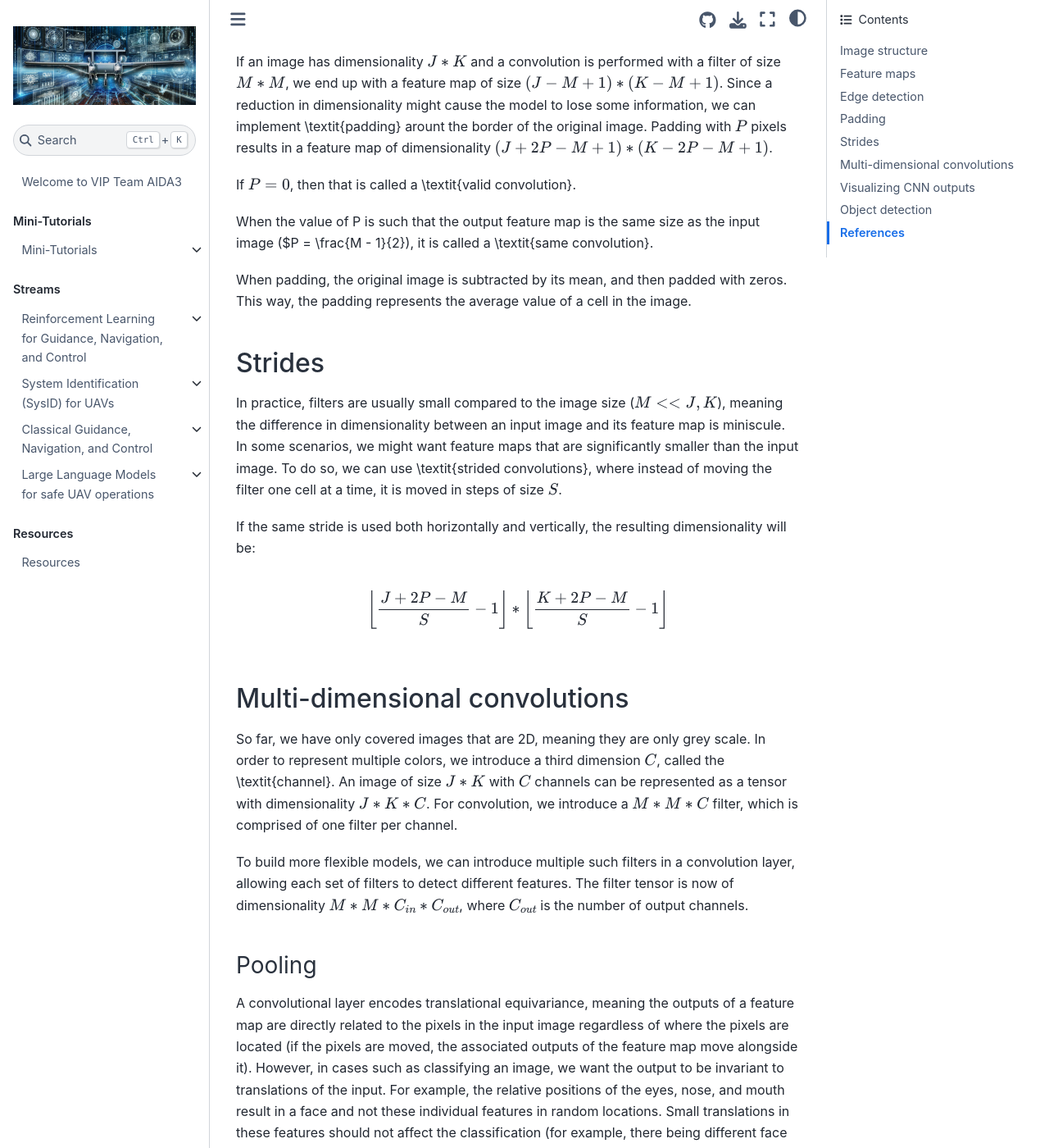
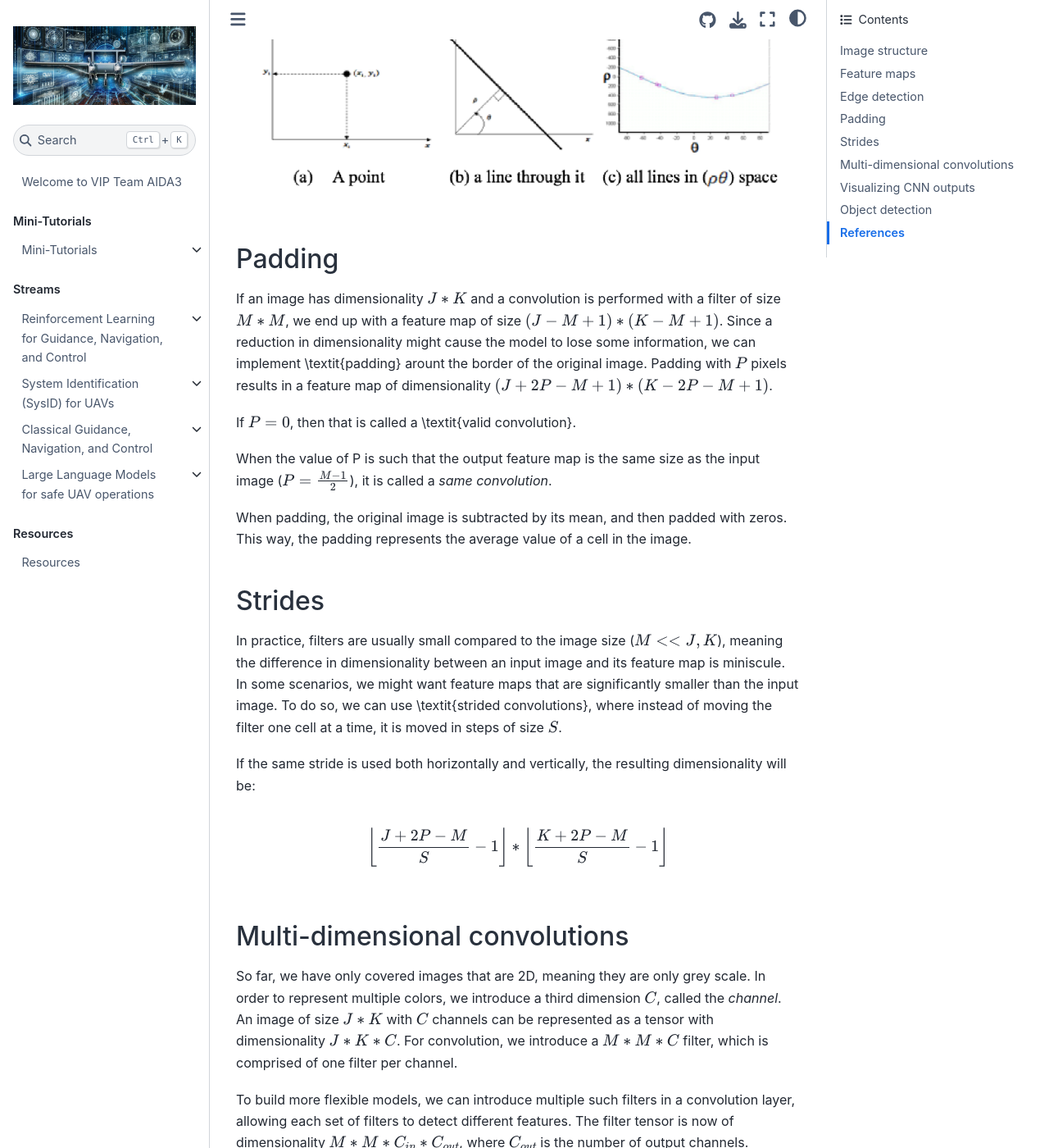
Before and after one commit to VIP-Team-AIDA3/VIP-Team-AIDA3.github.io, a Jupyter Book: the page built from mini-tutorials/computer_vision_basics.md, in a window 1280 px wide and 1400 px high, scrolled down 2758 px. Shown: the whole window at 82% size. Built offline with Jupyter Book 1.0.4 settings and Sphinx 7.4.7 and the Sphinx Book theme 1.1.4, drawn with Linux system fonts in a browser that asks for light colours.

Commit message:
chore: check images

````diff
--- a/mini-tutorials/computer_vision_basics.md
+++ b/mini-tutorials/computer_vision_basics.md
@@ -45,13 +44,7 @@ Consider the traditional line equation $y = mx + c$, where $m$ is the slope and
 
 However, the traditional line equation for a Hough transform is usually not used as it is memory intensive ($-\infty < x, y < \infty$). Libraries usually implement the algorithm using polar coordinates in the form $x cos \theta + y sin \theta = \rho$, where $\rho$ is the norm between the origin and the line, and $\theta$ is the angle between $\rho$ and the horizontal $x$-axis.
 
-
-```{figure} figures/polar-line-hough.png
----
-name: polar-line-hough
-alt: How a point in the xy plane is visualizen in the parameter space.
----
-```
+![Representation of a point in the xy plane in the parameter space.](figures/polar-line-hough.png)
 
 ## Padding
 
@@ -59,7 +52,7 @@ If an image has dimensionality $J * K$ and a convolution is performed with a fil
 
 If $P = 0$, then that is called a \textit{valid convolution}.
 
-When the value of P is such that the output feature map is the same size as the input image ($P = \frac{M - 1}{2}), it is called a \textit{same convolution}.
+When the value of P is such that the output feature map is the same size as the input image ($P = \frac{M - 1}{2}$), it is called a *same convolution*.
 
 When padding, the original image is subtracted by its mean, and then padded with zeros. This way, the padding represents the average value of a cell in the image.
 
@@ -73,7 +66,7 @@ $$\left\lfloor \frac{J + 2P - M}{S} - 1 \right\rfloor * \left\lfloor \frac{K + 2
 
 ## Multi-dimensional convolutions
 
-So far, we have only covered images that are 2D, meaning they are only grey scale. In order to represent multiple colors, we introduce a third dimension $C$, called the \textit{channel}. An image of size $J * K$ with $C$ channels can be represented as a tensor with dimensionality $J * K * C$. For convolution, we introduce a $M * M * C$ filter, which is comprised of one filter per channel.
+So far, we have only covered images that are 2D, meaning they are only grey scale. In order to represent multiple colors, we introduce a third dimension $C$, called the *channel*. An image of size $J * K$ with $C$ channels can be represented as a tensor with dimensionality $J * K * C$. For convolution, we introduce a $M * M * C$ filter, which is comprised of one filter per channel.
 
 To build more flexible models, we can introduce multiple such filters in a convolution layer, allowing each set of filters to detect different features. The filter tensor is now of dimensionality $M * M * C_{in} * C_{out}$, where $C_{out}$ is the number of output channels.
 
@@ -129,7 +122,6 @@ It is very common for the bounding boxes of an object to overlap with each other
 
 Szeliski, R. (2022). Computer vision: Algorithms and applications. Springer. https://www.bishopbook.com
 
-
 Hassanein, A. S., Mohammad, S., Sameer, M., & Ragab, M. E. (2015). A survey on Hough transform, theory, techniques and applications. arXiv. https://arxiv.org/abs/1502.02160
 
 Lowe, D. G. (1999). Object recognition from local scale-invariant features. Proceedings of the Seventh IEEE International Conference on Computer Vision (ICCV), 1150–1157. https://doi.org/10.1109/ICCV.1999.790410
````
Also changed, not shown: other parts of mini-tutorials/computer_vision_basics.md (+2 -3 lines), mini-tutorials/figures/convolution.png (added), mini-tutorials/figures/line-hough.png (deleted), mini-tutorials/figures/saliency.png (added), 1 other file.
